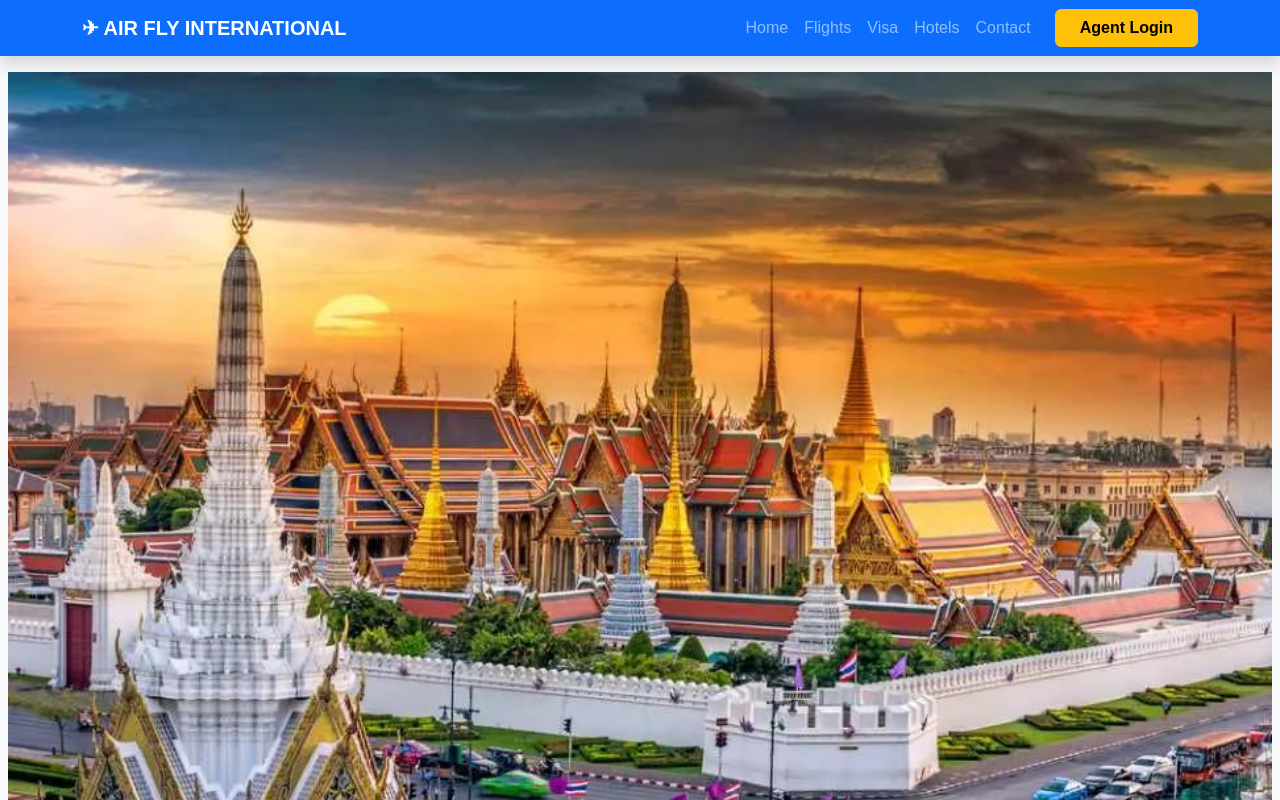
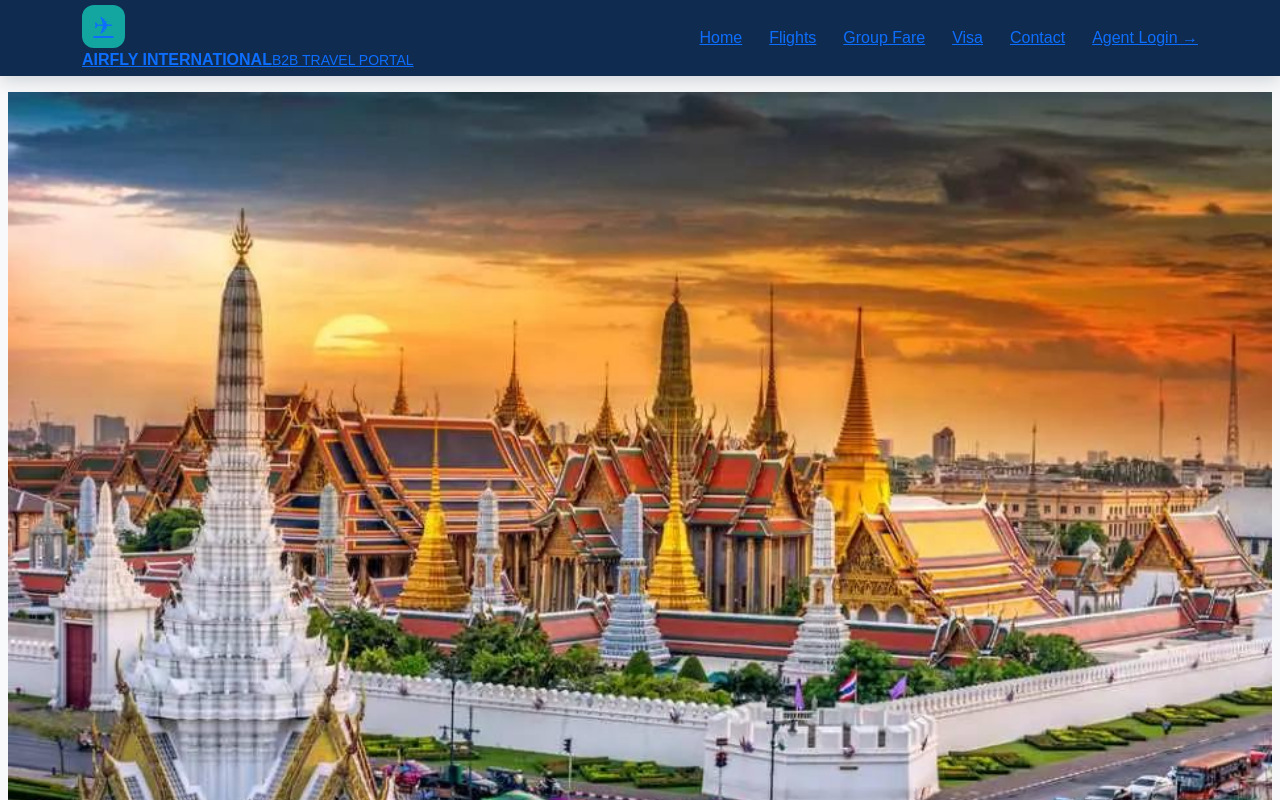
Before and after one commit to airflyintl-ui/airfly-b2b-portal, a Next.js app in the folder frontend/: page / in a window 1280 px wide. Shown: the top 800 px of the page. Built offline with nearby package versions, Linux system fonts and the light colour scheme.

Commit message:
Refactor Navbar component for cleaner structure

```diff
--- a/frontend/components/Navbar.tsx
+++ b/frontend/components/Navbar.tsx
@@ -6,89 +6,207 @@ import Link from "next/link";
 export default function Navbar() {
   const [menuOpen, setMenuOpen] = useState(false);
 
-  const closeMenu = () => {
-    setMenuOpen(false);
-  };
+  const closeMenu = () => setMenuOpen(false);
 
   return (
-    <nav className="navbar navbar-expand-lg navbar-dark bg-primary shadow sticky-top">
-      <div className="container">
-        <Link
-          href="/"
-          className="navbar-brand fw-bold"
-          onClick={closeMenu}
-        >
-          ✈ AIR FLY INTERNATIONAL
+    <>
+      <nav className="airfly-navbar">
+        <div className="container airfly-nav-container">
+
+          <Link href="/" className="airfly-brand" onClick={closeMenu}>
+            <span className="brand-icon">✈</span>
+            <span>
+              <strong>AIRFLY INTERNATIONAL</strong>
+              <small>B2B TRAVEL PORTAL</small>
+            </span>
           </Link>
 
           <button
-          className="navbar-toggler"
+            className="airfly-toggler"
             type="button"
             onClick={() => setMenuOpen(!menuOpen)}
-          aria-controls="navbarNav"
+            aria-label="Toggle navigation"
             aria-expanded={menuOpen}
-          aria-label="Toggle navigation"
-          style={{
-            border: "1px solid white",
-            padding: "6px 12px",
-          }}
           >
-          <span style={{ color: "white", fontSize: "25px" }}>
             {menuOpen ? "✕" : "☰"}
-          </span>
           </button>
 
-        <div
-          className={`collapse navbar-collapse ${menuOpen ? "show" : ""}`}
-          id="navbarNav"
-        >
-          <ul className="navbar-nav ms-auto align-items-lg-center">
-            <li className="nav-item">
-              <Link href="/" className="nav-link" onClick={closeMenu}>
-                Home
+          <div className={`airfly-menu ${menuOpen ? "menu-open" : ""}`}>
+            <Link href="/" onClick={closeMenu}>Home</Link>
+
+            <Link href="/#flight-search" onClick={closeMenu}>
+              Flights
             </Link>
-            </li>
 
-            <li className="nav-item">
+            <Link href="/group-fare" onClick={closeMenu}>
+              Group Fare
+            </Link>
+
+            <Link href="/visa" onClick={closeMenu}>
+              Visa
+            </Link>
+
+            <Link href="/contact" onClick={closeMenu}>
+              Contact
+            </Link>
+
             <Link
-                href="/#flight-search"
-                className="nav-link"
+              href="/login"
+              className="agent-login-btn"
               onClick={closeMenu}
             >
-                Flights
+              Agent Login <span>→</span>
             </Link>
-            </li>
-
-            <li className="nav-item">
-              <Link href="/visa" className="nav-link" onClick={closeMenu}>
-                Visa
-              </Link>
-            </li>
-
-            <li className="nav-item">
-              <Link href="/hotels" className="nav-link" onClick={closeMenu}>
-                Hotels
-              </Link>
-            </li>
-
-            <li className="nav-item">
-              <Link href="/contact" className="nav-link" onClick={closeMenu}>
-                Contact
-              </Link>
-            </li>
-
-            <li className="nav-item ms-lg-3 mt-2 mt-lg-0 mb-2 mb-lg-0">
-              <Link
-                href="/login"
-                className="btn btn-warning fw-bold px-4"
-                onClick={closeMenu}
-              >
-                Agent Login
-              </Link>
-            </li>
-          </ul>
           </div>
         </div>
       </nav>
+
+      <style jsx>{`
+        .airfly-navbar {
+          position: sticky;
+          top: 0;
+          z-index: 1000;
+          background: #102b50;
+          box-shadow: 0 4px 18px rgba(5, 25, 50, 0.18);
+        }
+
+        .airfly-nav-container {
+          min-height: 76px;
+          display: flex;
+          align-items: center;
+          justify-content: space-between;
+          gap: 20px;
+        }
+
+        .airfly-brand {
+          display: flex;
+          align-items: center;
+          gap: 11px;
+          color: white;
+          text-decoration: none;
+        }
+
+        .brand-icon {
+          width: 43px;
+          height: 43px;
+          display: grid;
+          place-items: center;
+          background: #13a6a0;
+          border-radius: 12px;
+          font-size: 24px;
+        }
+
+        .airfly-brand strong,
+        .airfly-brand small {
+          display: block;
+        }
+
+        .airfly-brand strong {
+          font-size: 16px;
+          letter-spacing: 0.5px;
+          font-weight: 850;
+        }
+
+        .airfly-brand small {
+          margin-top: 3px;
+          color: #9bc8db;
+          font-size: 9px;
+          letter-spacing: 2px;
+          font-weight: 700;
+        }
+
+        .airfly-menu {
+          display: flex;
+          align-items: center;
+          gap: 27px;
+        }
+
+        .airfly-menu > a {
+          color: #e5eef8;
+          font-size: 14px;
+          font-weight: 600;
+          text-decoration: none;
+          transition: color 0.2s;
+        }
+
+        .airfly-menu > a:hover {
+          color: #42d4c7;
+        }
+
+        .airfly-menu .agent-login-btn {
+          background: #13a6a0;
+          color: white;
+          padding: 11px 19px;
+          border-radius: 9px;
+          font-weight: 800;
+        }
+
+        .agent-login-btn:hover {
+          background: #0e8e89;
+          color: white;
+        }
+
+        .agent-login-btn span {
+          margin-left: 7px;
+        }
+
+        .airfly-toggler {
+          display: none;
+          background: transparent;
+          border: 1px solid #7f9db9;
+          color: white;
+          border-radius: 8px;
+          padding: 6px 12px;
+          font-size: 23px;
+          cursor: pointer;
+        }
+
+        @media (max-width: 991px) {
+          .airfly-nav-container {
+            flex-wrap: wrap;
+            padding-top: 12px;
+            padding-bottom: 12px;
+          }
+
+          .airfly-toggler {
+            display: block;
+          }
+
+          .airfly-menu {
+            display: none;
+            width: 100%;
+            flex-direction: column;
+            align-items: stretch;
+            gap: 0;
+            padding: 8px 0;
+          }
+
+          .airfly-menu.menu-open {
+            display: flex;
+          }
+
+          .airfly-menu > a {
+            padding: 12px 8px;
+            border-bottom: 1px solid rgba(255,255,255,0.09);
+          }
+
+          .airfly-menu .agent-login-btn {
+            margin-top: 12px;
+            text-align: center;
+          }
+        }
+
+        @media (max-width: 480px) {
+          .airfly-brand strong {
+            font-size: 13px;
+          }
+
+          .brand-icon {
+            width: 38px;
+            height: 38px;
+          }
+        }
+      `}</style>
+    </>
   );
 }
```
Lines whose indentation alone changed are shown as unchanged.
